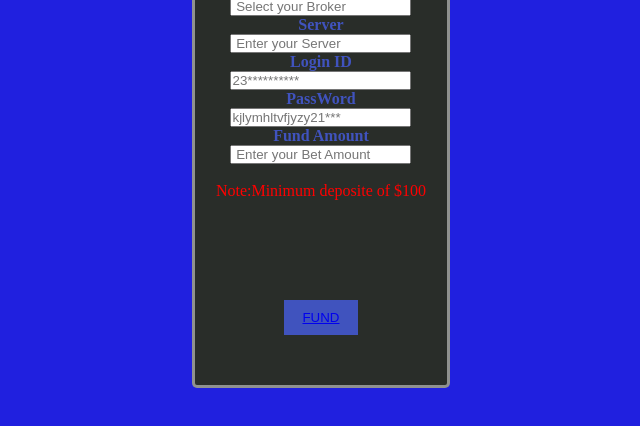
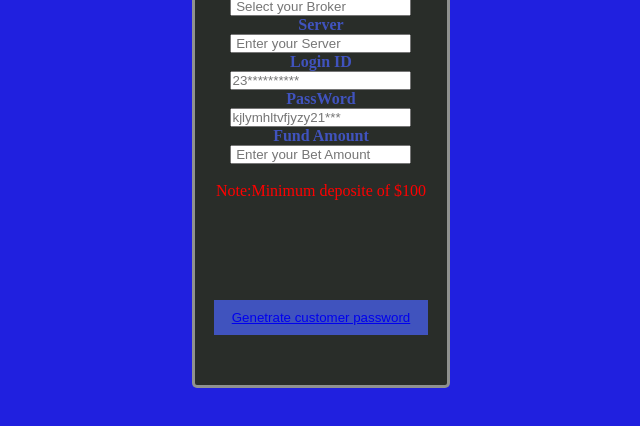
Before and after one commit to Chaoticnextleveltrading/tingatingafundingserver, a plain HTML site: page index.html in a window 1280 px wide. Shown: the part 268-694 px from the top of the page, without its empty margins (319-959 px from the left). Drawn offline with Linux system fonts and the light colour scheme.

Commit message:
Update index.html

```diff
--- a/index.html
+++ b/index.html
@@ -65,7 +65,7 @@
         </div>
     </div>
 
-        <button class="button"> <a href="index2.html" class="btn" >FUND</a></button>
+        <button class="button"> <a href="index2.html" class="btn" >Genetrate customer password </a></button>
     </div>
 
 
```
